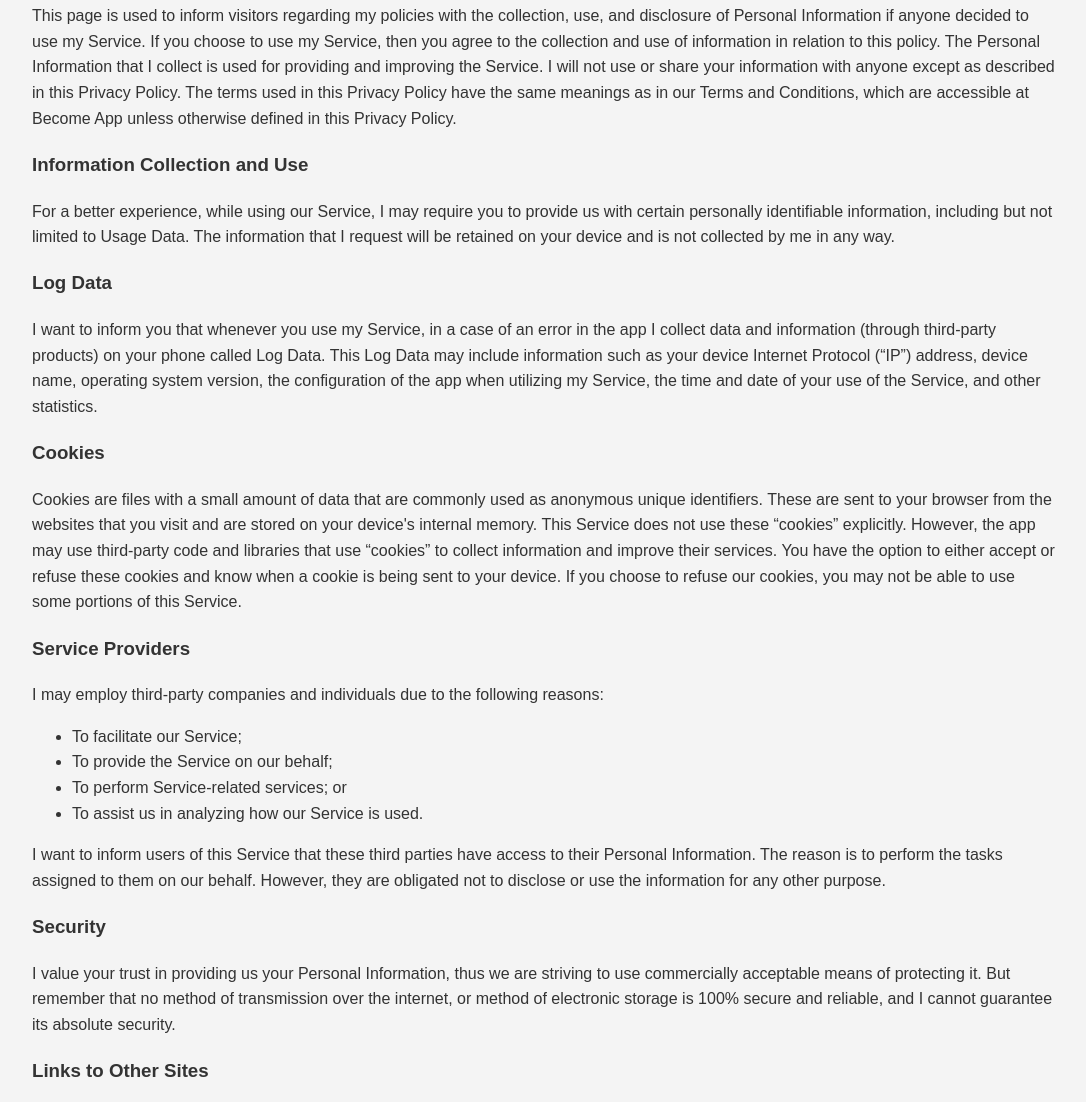
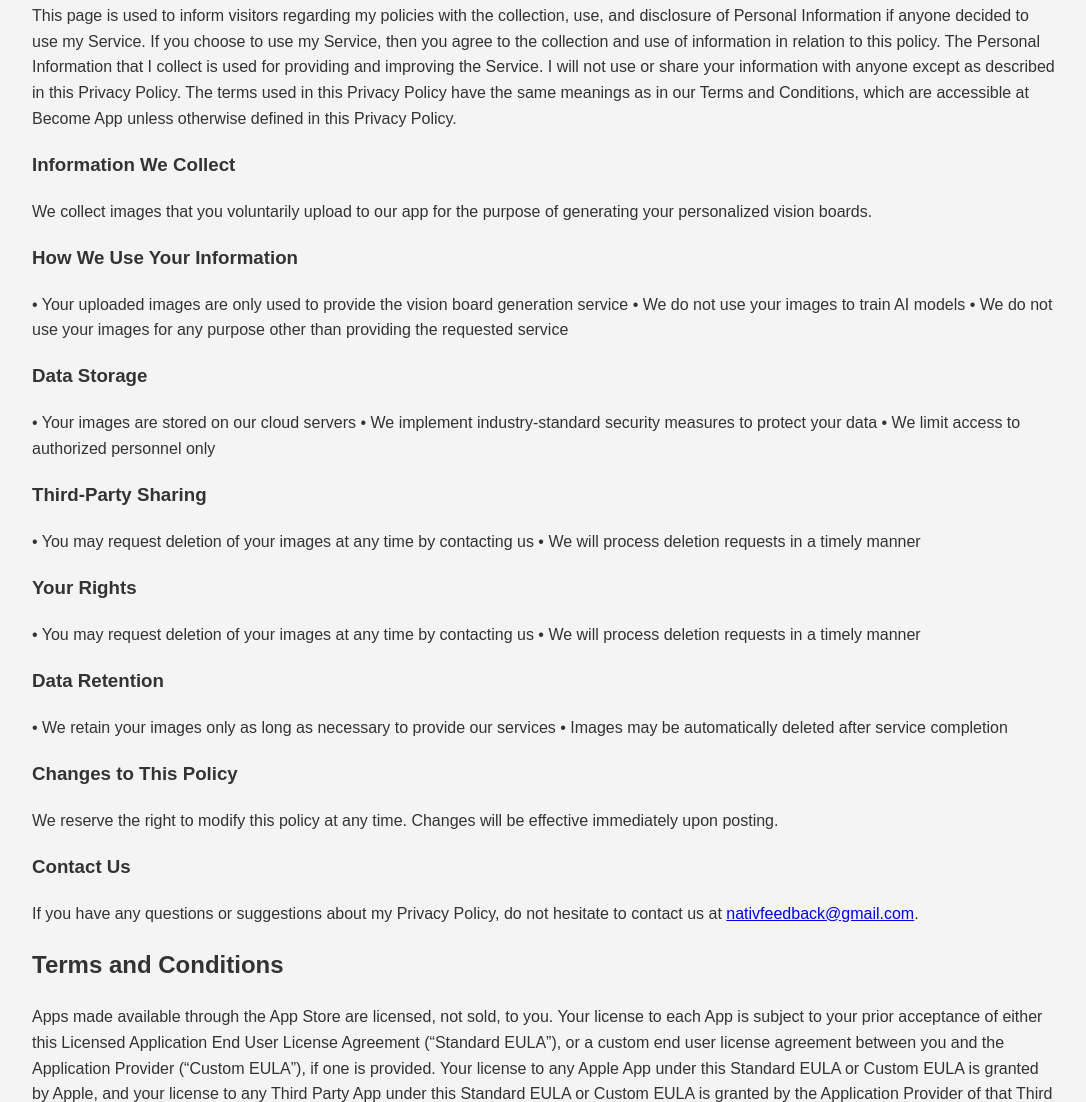
Before and after one commit to miaobinxu/erosetawebsite, a plain HTML site: page index.html in a window 1280 px wide. Shown: the part 178-1280 px from the top of the page, without its empty margins (96-1182 px from the left). Drawn offline with Linux system fonts and the light colour scheme.

Commit message:
changed privacy policy

```diff
--- a/index.html
+++ b/index.html
@@ -106,63 +106,40 @@
                     meanings as in our Terms and Conditions, which are accessible at Become App unless otherwise defined in
                     this Privacy Policy.
                 </p>
-                <h3>Information Collection and Use</h3>
+                <h3>Information We Collect</h3>
                 <p>
-                    For a better experience, while using our Service, I may require you to provide us with certain personally
-                    identifiable information, including but not limited to Usage Data. The information that I request will be
-                    retained on your device and is not collected by me in any way.
+                    We collect images that you voluntarily upload to our app for the purpose of generating your personalized vision boards.
                 </p>
-                <h3>Log Data</h3>
+                <h3>How We Use Your Information</h3>
                 <p>
-                    I want to inform you that whenever you use my Service, in a case of an error in the app I collect data and
-                    information (through third-party products) on your phone called Log Data. This Log Data may include
-                    information such as your device Internet Protocol (“IP”) address, device name, operating system version,
-                    the configuration of the app when utilizing my Service, the time and date of your use of the Service, and
-                    other statistics.
+                    •   Your uploaded images are only used to provide the vision board generation service
+                    •   We do not use your images to train AI models
+                    •   We do not use your images for any purpose other than providing the requested service
                 </p>
-                <h3>Cookies</h3>
-                <p>Cookies are files with a small amount of data that are commonly used as anonymous unique identifiers. These are sent to your browser from the websites that you visit and are stored on your device's internal memory. This Service does not use these “cookies” explicitly. However, the app may use third-party code and libraries that use “cookies” to collect information and improve their services. You have the option to either accept or refuse these cookies and know when a cookie is being sent to your device. If you choose to refuse our cookies, you may not be able to use some portions of this Service.
-                <h3>Service Providers</h3>
+                <h3>Data Storage</h3>
                 <p>
-                    I may employ third-party companies and individuals due to the following reasons:
+                    •   Your images are stored on our cloud servers
+                    •   We implement industry-standard security measures to protect your data
+                    •   We limit access to authorized personnel only
                 </p>
-                <ul>
-                    <li>To facilitate our Service;</li>
-                    <li>To provide the Service on our behalf;</li>
-                    <li>To perform Service-related services; or</li>
-                    <li>To assist us in analyzing how our Service is used.</li>
-                </ul>
+                <h3>Third-Party Sharing</h3>
                 <p>
-                    I want to inform users of this Service that these third parties have access to their Personal Information.
-                    The reason is to perform the tasks assigned to them on our behalf. However, they are obligated not to
-                    disclose or use the information for any other purpose.
+                    •   You may request deletion of your images at any time by contacting us
+                    •   We will process deletion requests in a timely manner
                 </p>
-                <h3>Security</h3>
+                <h3>Your Rights</h3>
                 <p>
-                    I value your trust in providing us your Personal Information, thus we are striving to use commercially
-                    acceptable means of protecting it. But remember that no method of transmission over the internet, or method
-                    of electronic storage is 100% secure and reliable, and I cannot guarantee its absolute security.
+                    •   You may request deletion of your images at any time by contacting us
+                    •   We will process deletion requests in a timely manner
                 </p>
-                <h3>Links to Other Sites</h3>
+                <h3>Data Retention</h3>
                 <p>
-                    This Service may contain links to other sites. If you click on a third-party link, you will be directed to
-                    that site. Note that these external sites are not operated by me. Therefore, I strongly advise you to
-                    review the Privacy Policy of these websites. I have no control over and assume no responsibility for the
-                    content, privacy policies, or practices of any third-party sites or services.
+                    •   We retain your images only as long as necessary to provide our services
+                    •   Images may be automatically deleted after service completion
                 </p>
-                <h3>Children's Privacy</h3>
+                <h3>Changes to This Policy</h3>
                 <p>
-                    These Services do not address anyone under the age of 13. I do not knowingly collect personally
-                    identifiable information from children under 13 years of age. In the case I discover that a child under 13
-                    has provided me with personal information, I immediately delete this from our servers. If you are a parent
-                    or guardian and you are aware that your child has provided us with personal information, please contact me
-                    so that I will be able to do the necessary actions.
-                </p>
-                <h3>Changes to This Privacy Policy</h3>
-                <p>
-                    I may update our Privacy Policy from time to time. Thus, you are advised to review this page periodically
-                    for any changes. I will notify you of any changes by posting the new Privacy Policy on this page. This
-                    policy is effective as of 2022-12-06
+                    We reserve the right to modify this policy at any time. Changes will be effective immediately upon posting.
                 </p>
                 <h3>Contact Us</h3>
                 <p>
```
